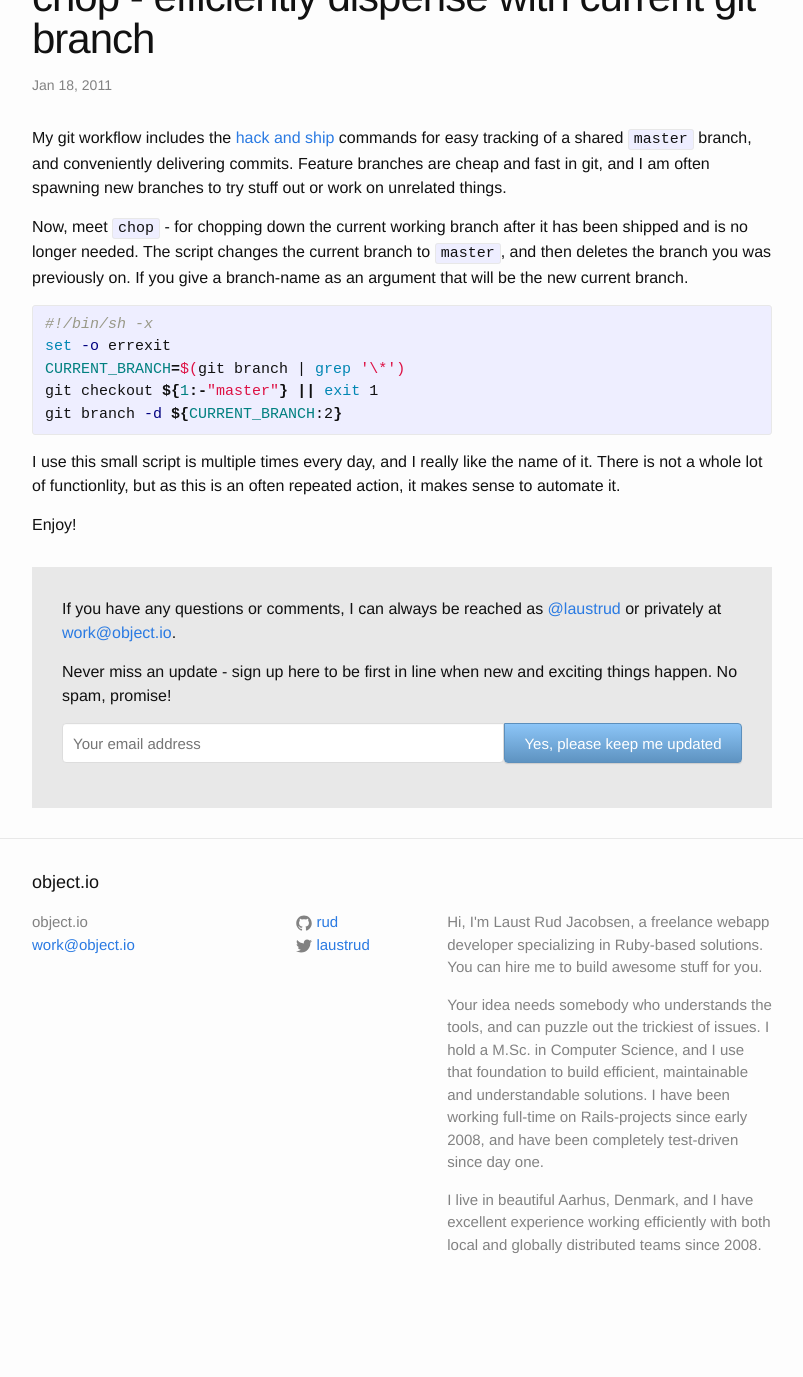
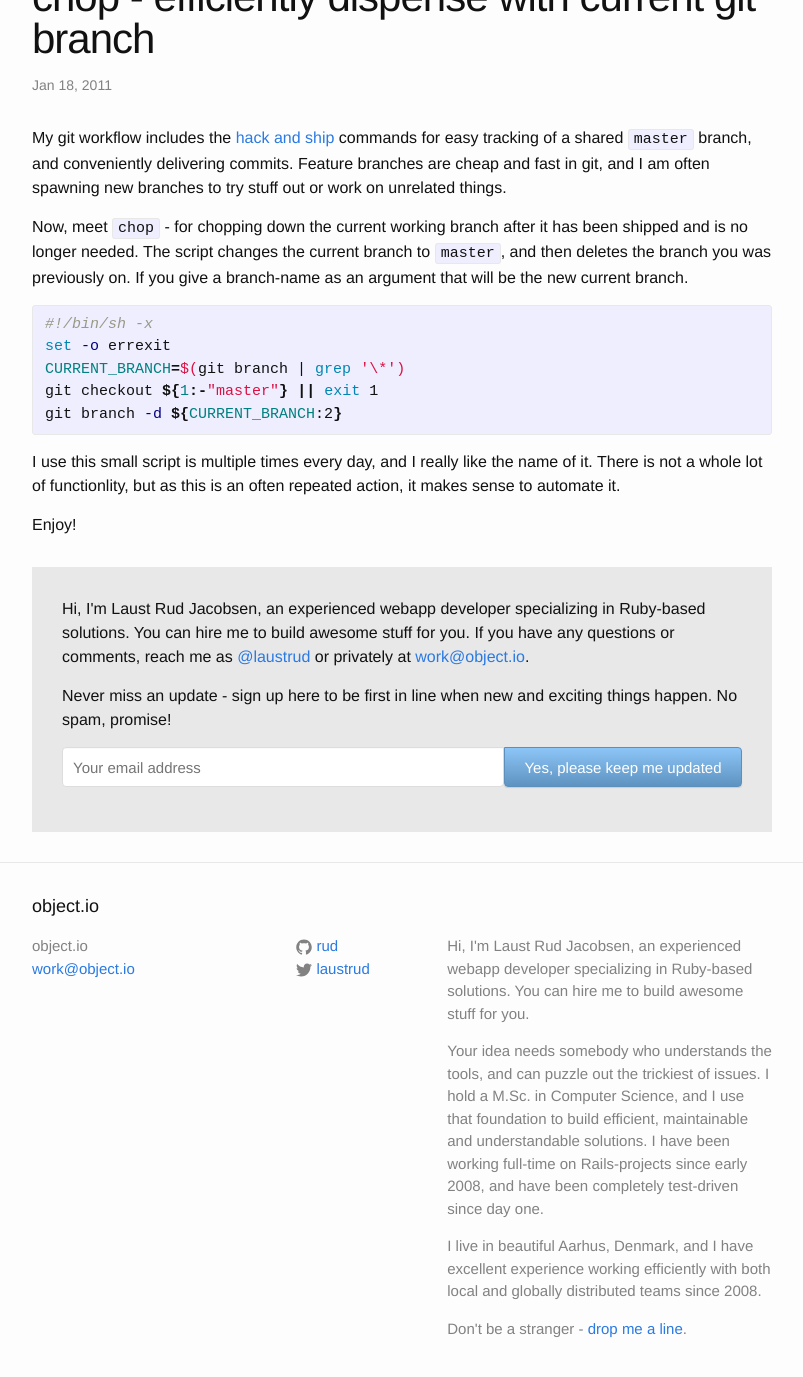
Before and after one commit to rud/rud.github.io, a Jekyll site: the page built from _posts/2011-01-18-meet-chop.markdown, in a window 1280 px wide and 1400 px high, scrolled down 116 px. Shown: the top 1377 px of the window, without its empty margins (238-1041 px from the left). Built offline with Jekyll 4.4.1, drawn with Linux system fonts in a browser that asks for light colours; before the commit the page ends 1432 px from its top, so only the background shows below that.

Commit message:
Make follow more personal; add email link to footer

```diff
--- a/_config.yml
+++ b/_config.yml
@@ -4,7 +4,7 @@ subtitle: All code has costs. Only some code has value.
 author: Laust Rud Jacobsen
 email: work@object.io
 description: >
-  Hi, I'm Laust Rud Jacobsen, a freelance webapp developer
+  Hi, I'm Laust Rud Jacobsen, an experienced webapp developer
   specializing in Ruby-based solutions. You can hire me to
   build awesome stuff for you.
 
@@ -20,6 +20,10 @@ description: >
   excellent experience working efficiently with both local
   and globally distributed teams since 2008.</p>
 
+  <p>Don't be a stranger - <a href="mailto:work@object.io">
+    drop me a line</a>.
+  </p>
+
 baseurl: "" # the subpath of your site, e.g. /blog/
 url: "https://object.io" # the base hostname & protocol for your site
 twitter_username: laustrud
--- a/_includes/follow-updates.html
+++ b/_includes/follow-updates.html
@@ -1,6 +1,6 @@
 <div class="follow-updates">
   <p>
-    If you have any questions or comments, I can always be reached as <a href="https://twitter.com/{{ site.twitter_username }}">@{{ site.twitter_username }}</a> or privately at <a href="mailto:{{ site.email }}">{{ site.email }}</a>.
+    Hi, I'm Laust Rud Jacobsen, an experienced webapp developer specializing in Ruby-based solutions. You can hire me to build awesome stuff for you. If you have any questions or comments, reach me as <a href="https://twitter.com/{{ site.twitter_username }}">@{{ site.twitter_username }}</a> or privately at <a href="mailto:{{ site.email }}">{{ site.email }}</a>.
   </p>
 
   <p>
```
